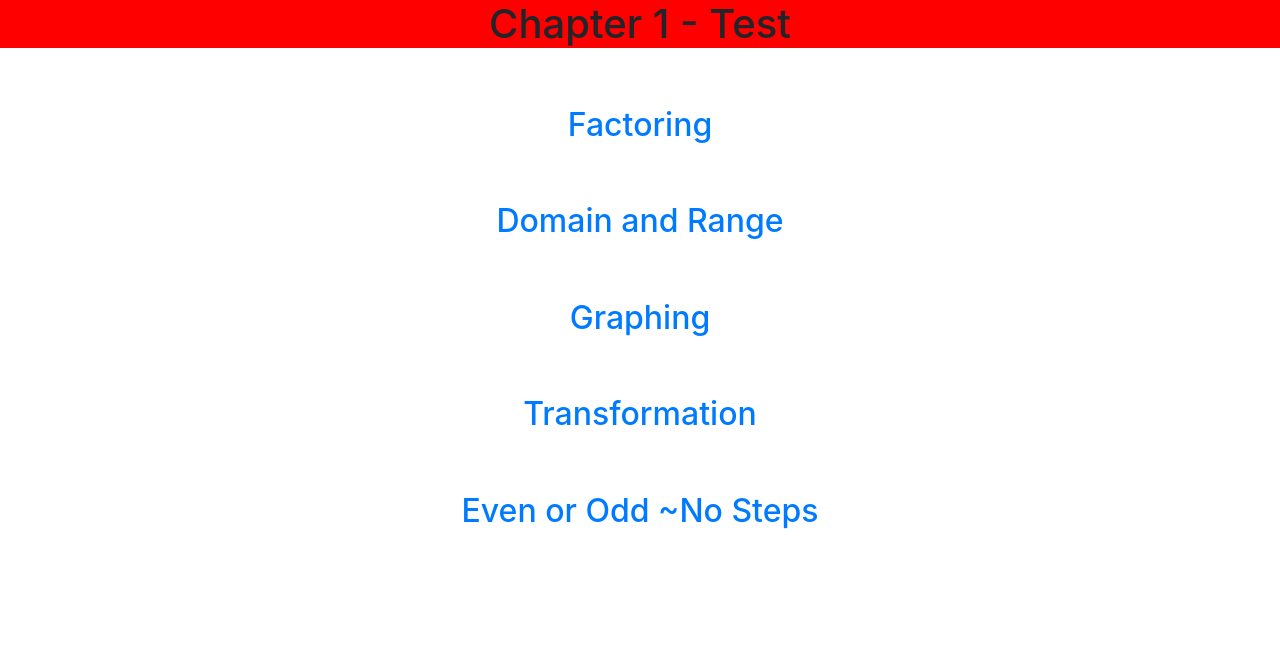
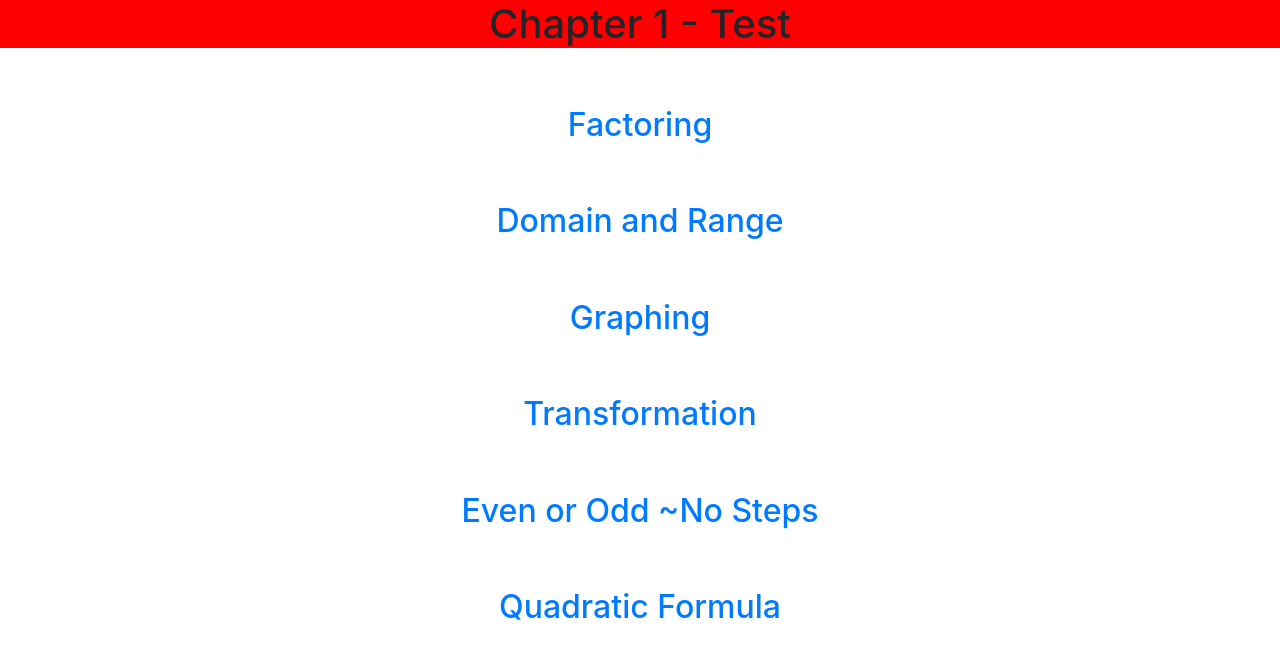
Before and after one commit to YvesDonato/Misc, a plain HTML site: page index.html in a window 1280 px wide. Drawn offline with nearby package versions, Linux system fonts and the light colour scheme.

Commit message:
Update index.html

```diff
--- a/index.html
+++ b/index.html
@@ -35,6 +35,7 @@
          <h2><a href="https://www.desmos.com/calculator">Graphing</a></h2>
          <h2><a href="https://www.google.com/url?sa=i&url=https%3A%2F%2Fwww.onlinemathlearning.com%2Fhorizontal-vertical-stretch.html&psig=AOvVaw3lM_eFLfxcCWHfulDk6O3w&ust=1605879627147000&source=images&cd=vfe&ved=0CAIQjRxqFwoTCICvi_jdju0CFQAAAAAdAAAAABAD">Transformation</a></h2>
          <h2><a href="https://www.symbolab.com/solver/function-parity-calculator">Even or Odd ~No Steps</a></h2>
+         <h2><a href="https://www.calculatorsoup.com/calculators/algebra/quadratic-formula-calculator.php">Quadratic Formula</a></h2>
 </body>
 </body>
 </html>
```
